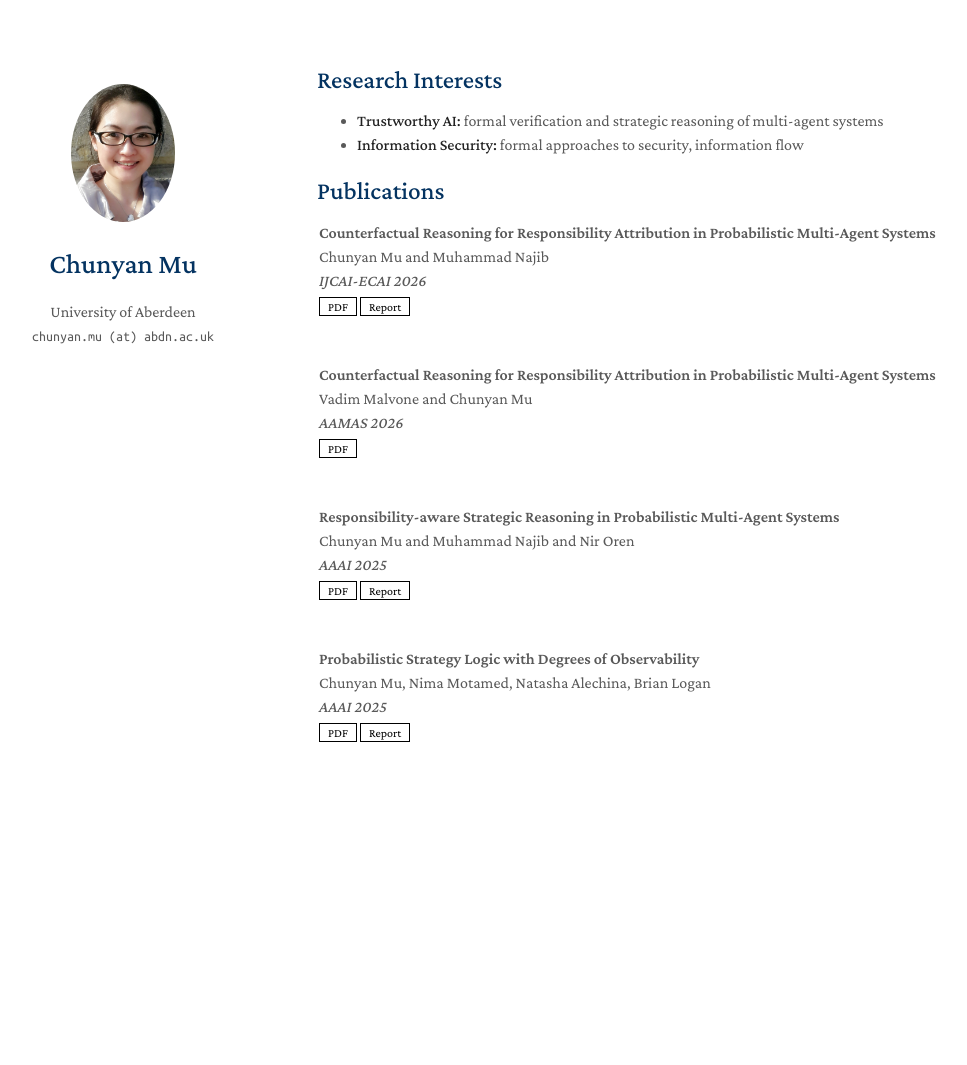
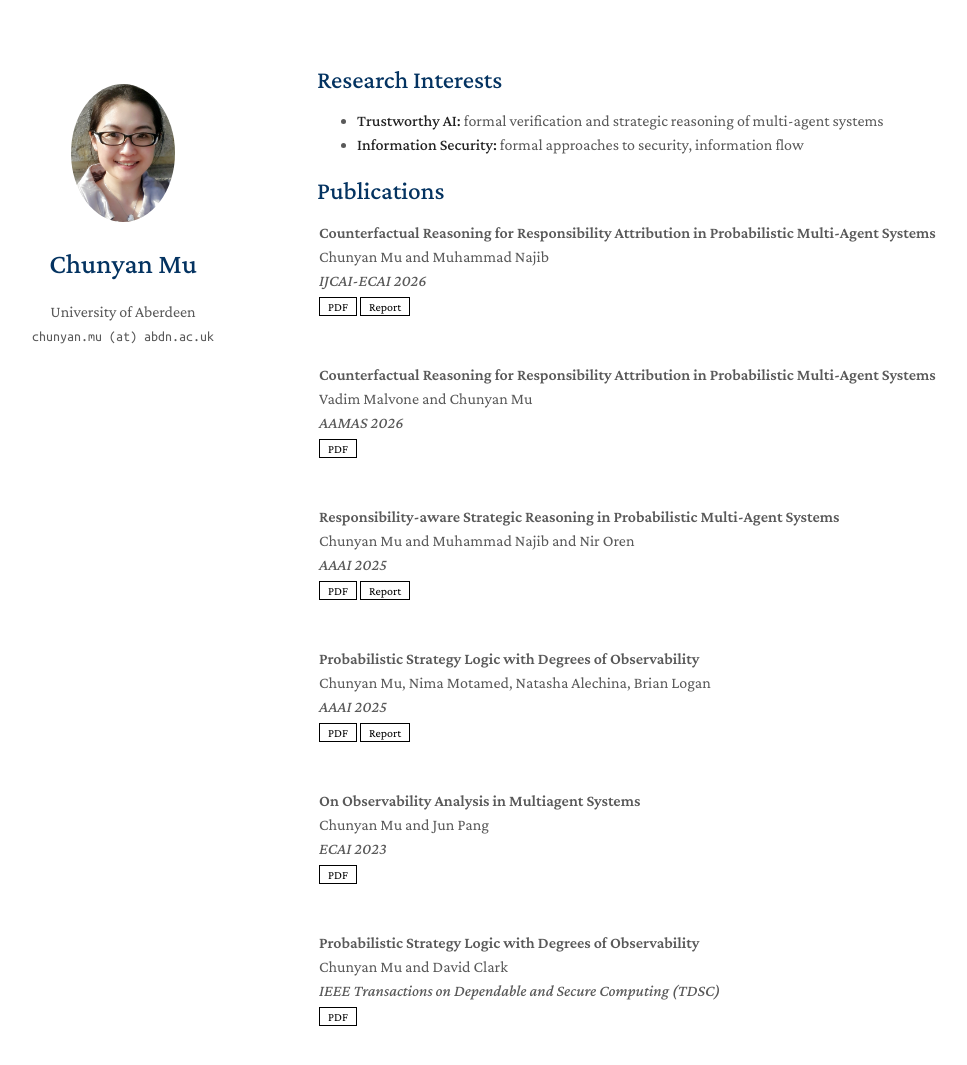
Before and after one commit to cmu777/cmu777.github.io, a Jekyll site: the page built from index.md, in a window 1280 px wide and 1167 px high. Shown: the top 1065 px of the window, without its empty margins (153-1120 px from the left). Built offline with Jekyll 4.4.1, drawn with Linux system fonts in a browser that asks for light colours; a style sheet for code colours, icons or effects is not loaded.

Commit message:
Add new publications to publications.yml

```diff
--- a/_data/publications.yml
+++ b/_data/publications.yml
@@ -43,3 +43,25 @@ main:
     bibtex: #https://bib.yliu.me/MICCAI23.txt
     image: #./assets/img/teaser_example_2.png
     notes: #Early Accept
+
+  - title: On Observability Analysis in Multiagent Systems
+    authors: Chunyan Mu and Jun Pang
+    conference_short: ECAI 2023
+    conference: ECAI 2023
+    pdf: assets/files/ecai23.pdf
+    report:
+    code: #https://github.com/MrGiovanni/ContinualLearning
+    bibtex: #https://bib.yliu.me/MICCAI23.txt
+    image: #./assets/img/teaser_example_2.png
+    notes: #Early Accept
+
+  - title: Probabilistic Strategy Logic with Degrees of Observability
+    authors: Chunyan Mu and David Clark
+    conference_short: IEEE TDSC 2023
+    conference: IEEE Transactions on Dependable and Secure Computing (TDSC)
+    pdf: assets/files/ieee-tdsc23.pdf
+    report:
+    code: #https://github.com/MrGiovanni/ContinualLearning
+    bibtex: #https://bib.yliu.me/MICCAI23.txt
+    image: #./assets/img/teaser_example_2.png
+    notes: #Early Accept
```
